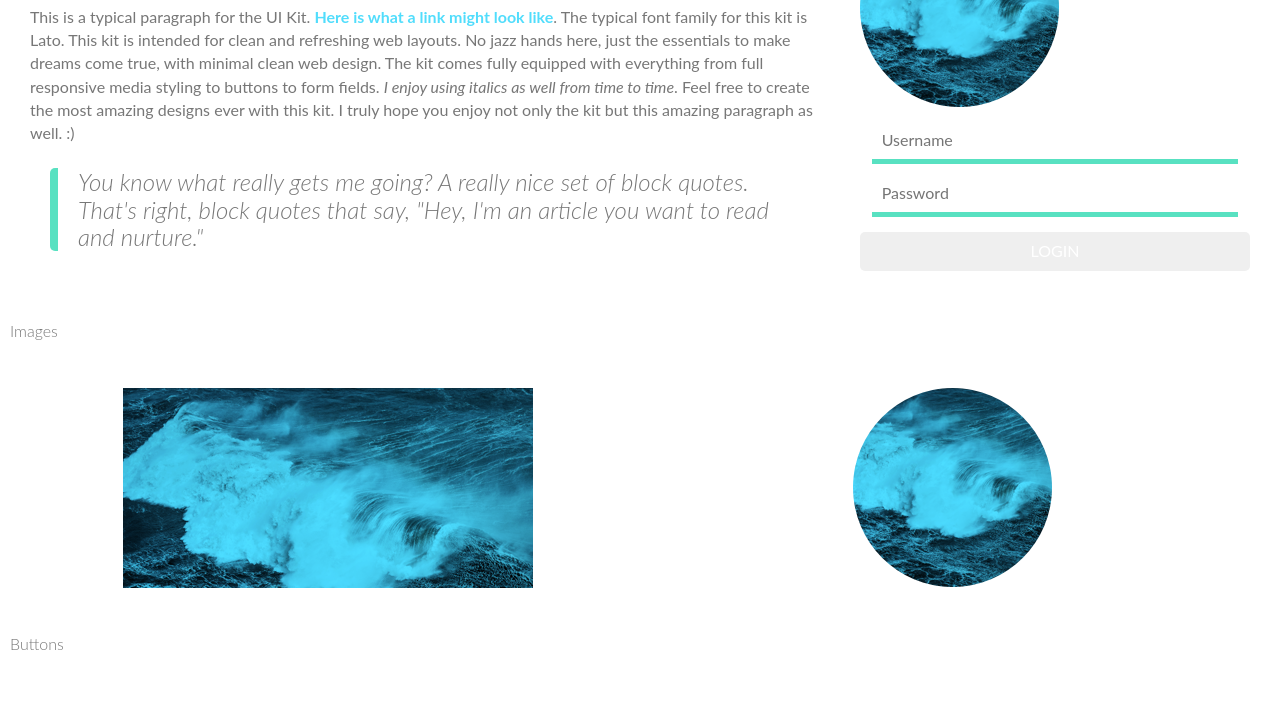
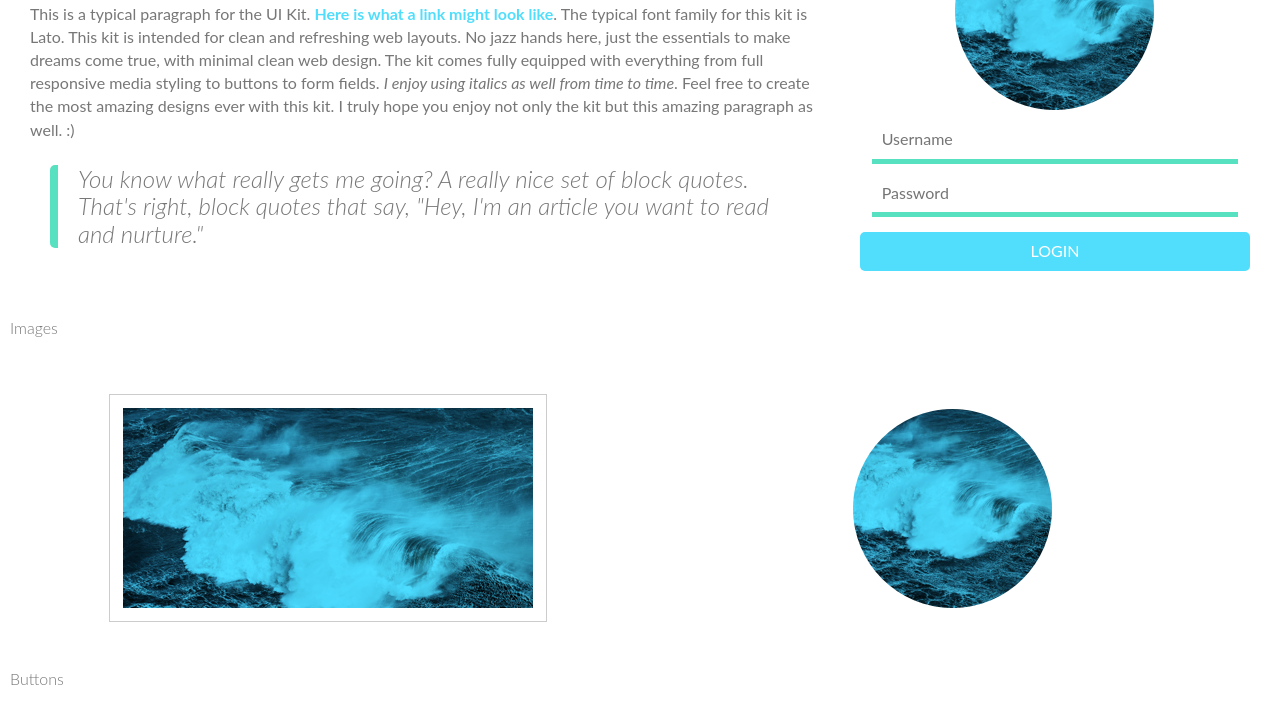
Before and after one commit to jmtyson10/FEWD-Project-4, a plain HTML site: page index.html in a window 1280 px wide. Shown: the part 385-1098 px from the top of the page. Drawn offline with nearby package versions, Linux system fonts and the light colour scheme.

Commit message:
fixed partials connectivity

```diff
--- a/index.html
+++ b/index.html
@@ -5,9 +5,6 @@
     <meta charset="utf-8">
     <title>Circles UI Kit</title>
     <meta name="viewport" content="width=device-width, initial-scale=1">
-
-    <!-- You might Need to do something with this. Delete? -->
-    <link rel="stylesheet" href="css/normalize.css">
     <link rel="stylesheet" href="css/styles.css">
 </head>
 
--- a/scss/component/_index.scss
+++ b/scss/component/_index.scss
@@ -3,3 +3,4 @@
 @forward 'grid';
 @forward 'form';
 @forward 'mediaquery';
+@forward 'images';
--- a/scss/utilities/_variables.scss
+++ b/scss/utilities/_variables.scss
@@ -18,11 +18,11 @@ $theme-12: #80e8d1;
 
 
 $btn-map: (
-    'btn-default': #51ddfc,
-    'btn-error': #e4757a,
-    'btn-info': #927bc1,
-    'btn-success': #63cc82,
-    'btn-warning': #fd7856);
+    'default': #51ddfc,
+    'error': #e4757a,
+    'info': #927bc1,
+    'success': #63cc82,
+    'warning': #fd7856);
 
 // Media Query Breakpoints
 $breakpoint: 768px;
```
Also changed, not shown: scss/component/_button.scss (+0 -19 lines), css/styles.css, 2 other files.
